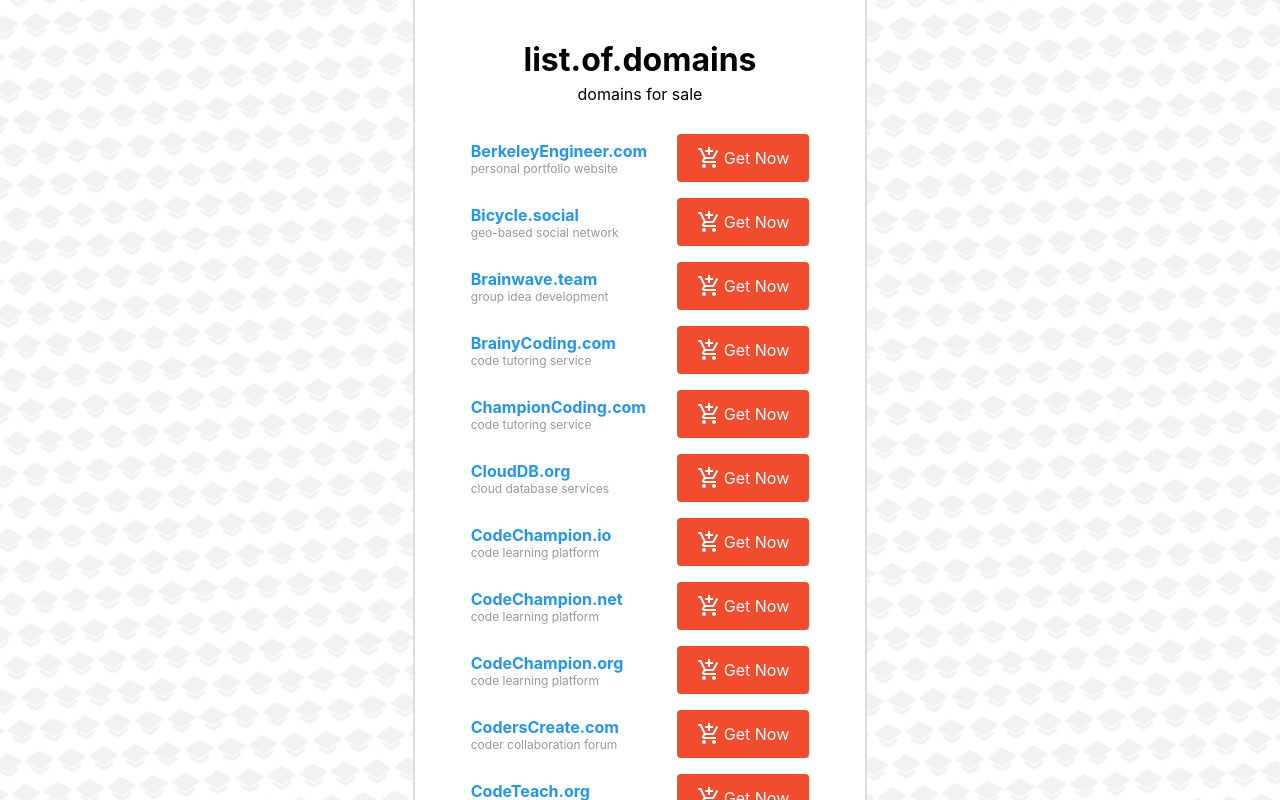
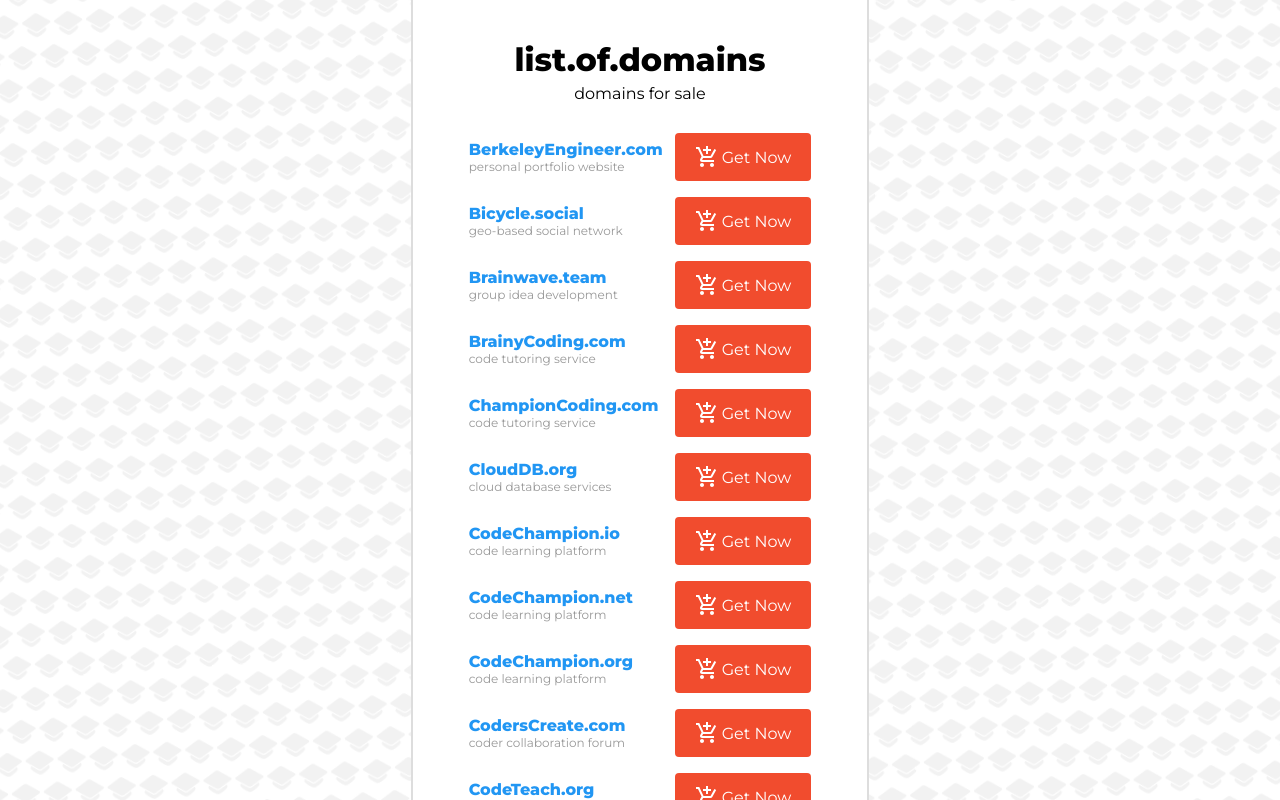
Before and after one commit to csaye/list.of.domains, a Next.js app: page / in a window 1280 px wide. Shown: the top 800 px of the page. Built offline with nearby package versions, Linux system fonts and the light colour scheme.

Commit message:
Improve global styling.

```diff
--- a/styles/globals.scss
+++ b/styles/globals.scss
@@ -1,26 +1,21 @@
+* {
+  box-sizing: border-box;
+}
+
 html,
 body {
   padding: 0;
   margin: 0;
-  font-family: -apple-system, BlinkMacSystemFont, Segoe UI, Roboto, Oxygen,
-    Ubuntu, Cantarell, Fira Sans, Droid Sans, Helvetica Neue, sans-serif;
+  font-family: 'Montserrat', sans-serif;
+  overflow: hidden;
 }
 
-a {
-  color: inherit;
-  text-decoration: none;
+html,
+body,
+#__next {
+  height: 100%;
 }
 
-* {
-  box-sizing: border-box;
+button {
+  cursor: pointer;
 }
-
-@media (prefers-color-scheme: dark) {
-  html {
-    color-scheme: dark;
-  }
-  body {
-    color: white;
-    background: black;
-  }
-}
```
